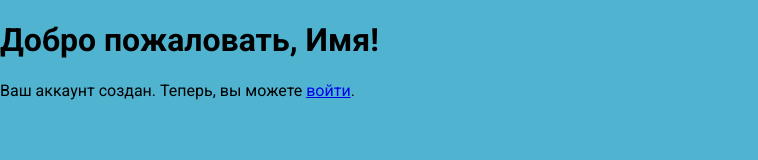
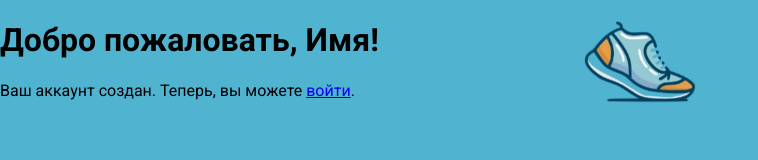
Before and after one commit to ileods/MyRun, a plain HTML site: page register_done.html in a window 1280 px wide. Shown: the whole page, without its empty margins (0-758 px from the left). Drawn offline with Linux system fonts and the light colour scheme; the site is published under a folder, as on GitHub Pages, so addresses that start at the root find nothing.

Commit message:
Update register.css

```diff
--- a/css/register.css
+++ b/css/register.css
@@ -4,7 +4,7 @@
 body {
   margin: 0;
   padding: 0;
-  background: url('/img/entry.jpg') no-repeat;
+  background: url('../img/entry.jpg') no-repeat;
   background-color: #50b3d0;
   background-size: 100%;
   font-family: 'Roboto', sans-serif;
```
